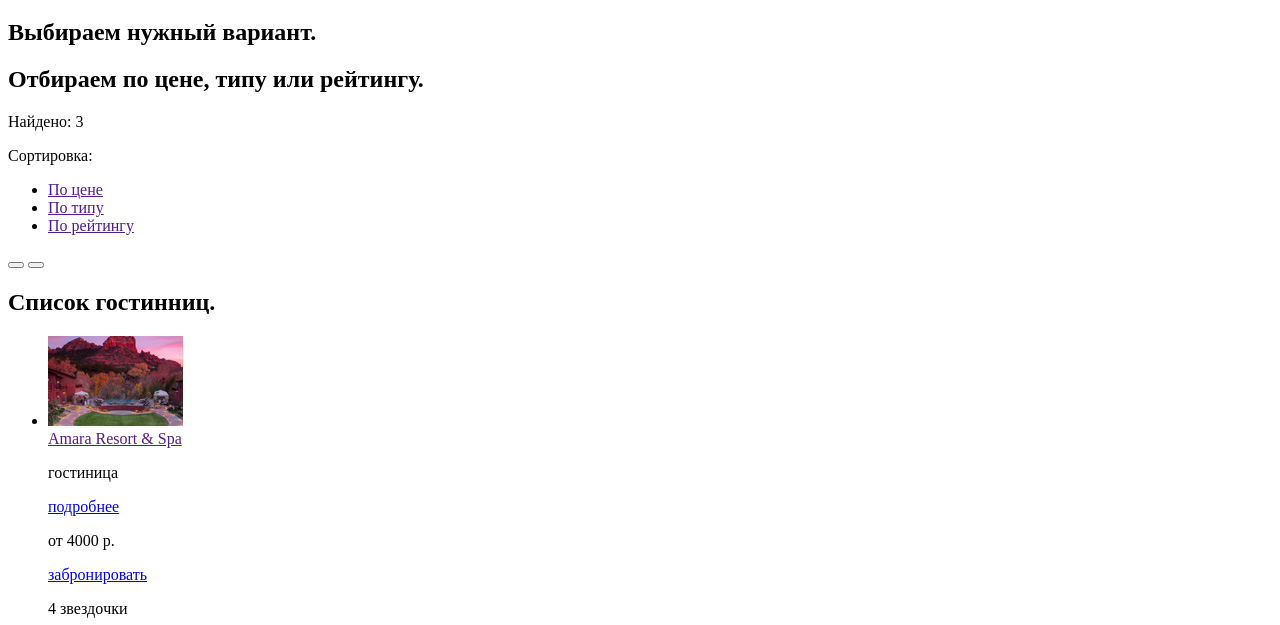
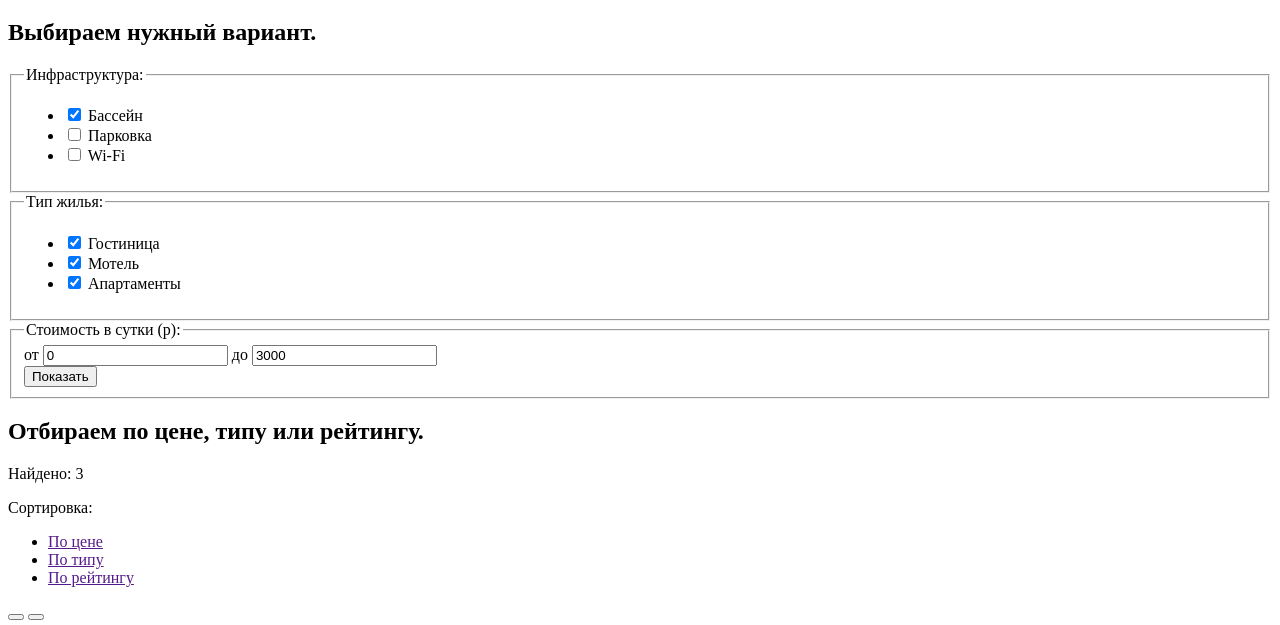
Before and after one commit to AndyN23/1047627-sedona-26, a plain HTML site: page catalog.html in a window 1280 px wide. Shown: the part 175-800 px from the top of the page. Drawn offline with Linux system fonts and the light colour scheme.

Commit message:
9. Личный проект: продолжаем разметку

```diff
--- a/catalog.html
+++ b/catalog.html
@@ -27,7 +27,67 @@
       </h1>
       <section class="filter">
         <h2>Выбираем нужный вариант.</h2>
-        <!-- дальше будут формы -->
+        <!--формa -->
+        <form class="filter-form" action="https://echo.htmlacademy.ru" method="post"">
+          <fieldset>
+            <legend>Инфраструктура:</legend>
+            <ul>
+              <li class="filter-option">
+                <label>
+                  <input class="filter-checkbox" type="checkbox" name="pool" checked>
+                Бассейн</label>
+              </li>
+              <li class="filter-option">
+                <label>
+                  <input class="filter-checkbox" type="checkbox" name="parking">
+                Парковка</label>
+              </li>
+              <li class="filter-option">
+                <label>
+                  <input class="filter-checkbox" type="checkbox" name="wifi" id="filter-wifi">
+                Wi-Fi</label>
+              </li>
+            </ul>
+          </fieldset>
+          <fieldset>
+            <legend>Тип жилья:</legend>
+            <ul>
+              <li class="filter-option">
+                <label>
+                  <input class="filter-checkbox" type="checkbox" name="hotel" checked>
+                Гостиница</label>
+              </li>
+              <li class="filter-option">
+                <label>
+                  <input class="filter-checkbox" type="checkbox" name="motel" id="filter-motel" checked>
+                Мотель</label>
+              </li>
+              <li class="filter-option">
+                <label>
+                  <input class="filter-checkbox" type="checkbox" name="apartments" id="filter-apartments" checked>
+                Апартаменты</label>
+              </li>
+            </ul>
+          </fieldset>
+
+          <fieldset class="range">
+            <legend>Стоимость в сутки (р):</legend>
+
+            <div class="price-controls">
+              <label class="minimum-value">от <input type="text" name="minimum-value" value="0"></label>
+              <label class="maximum-value">до <input type="text" name="maximum-value" value="3000"></label>
+            </div>
+            <div class="range-controls">
+              <div class="scale">
+                <div class="bar"></div>
+              </div>
+              <div class="range-toggle range-toggle-min"></div>
+              <div class="range-toggle range-toggle-max"></div>
+            </div>
+            <button type="submit" class="filter-button button">Показать</button>
+          </fieldset>
+
+        </form>
       </section>
       <section class="sort">
         <h2>Отбираем по цене, типу или рейтингу.</h2>
```
Also changed, not shown: index.html (+24 -24 lines).
